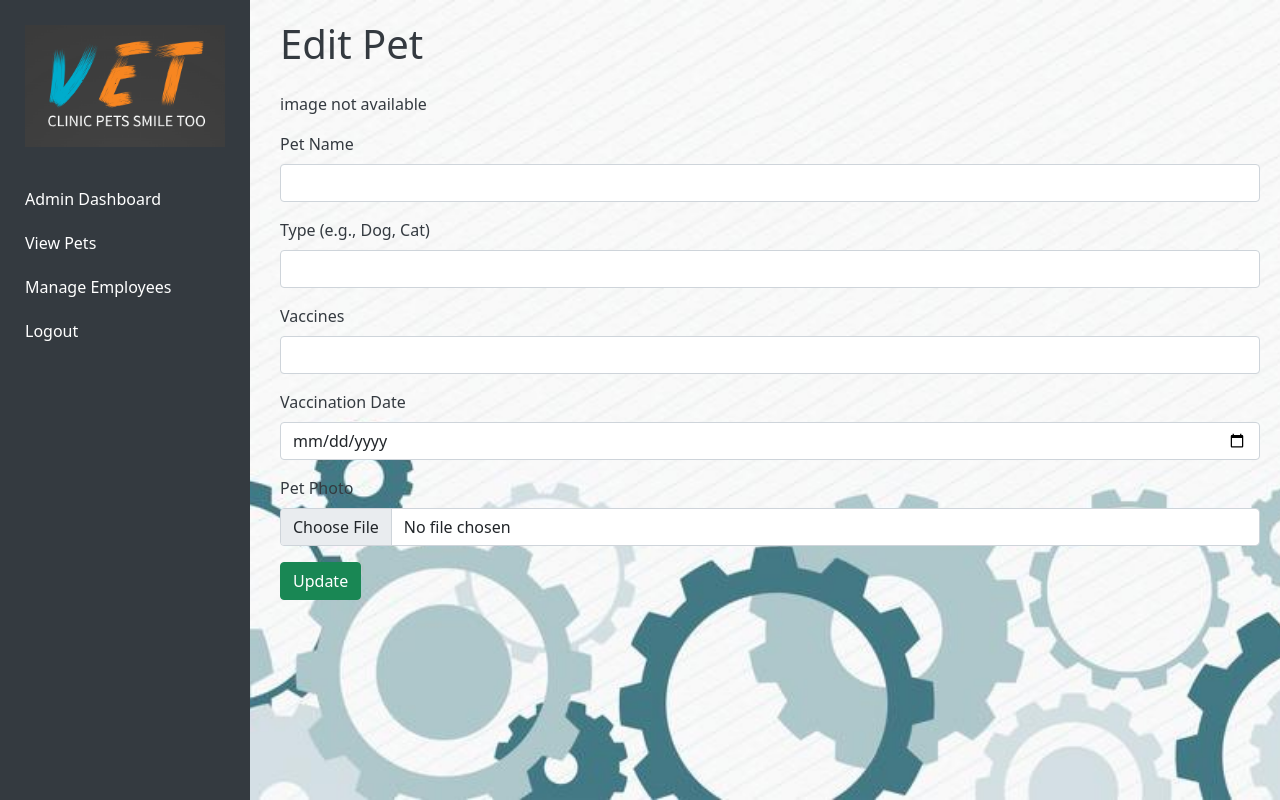
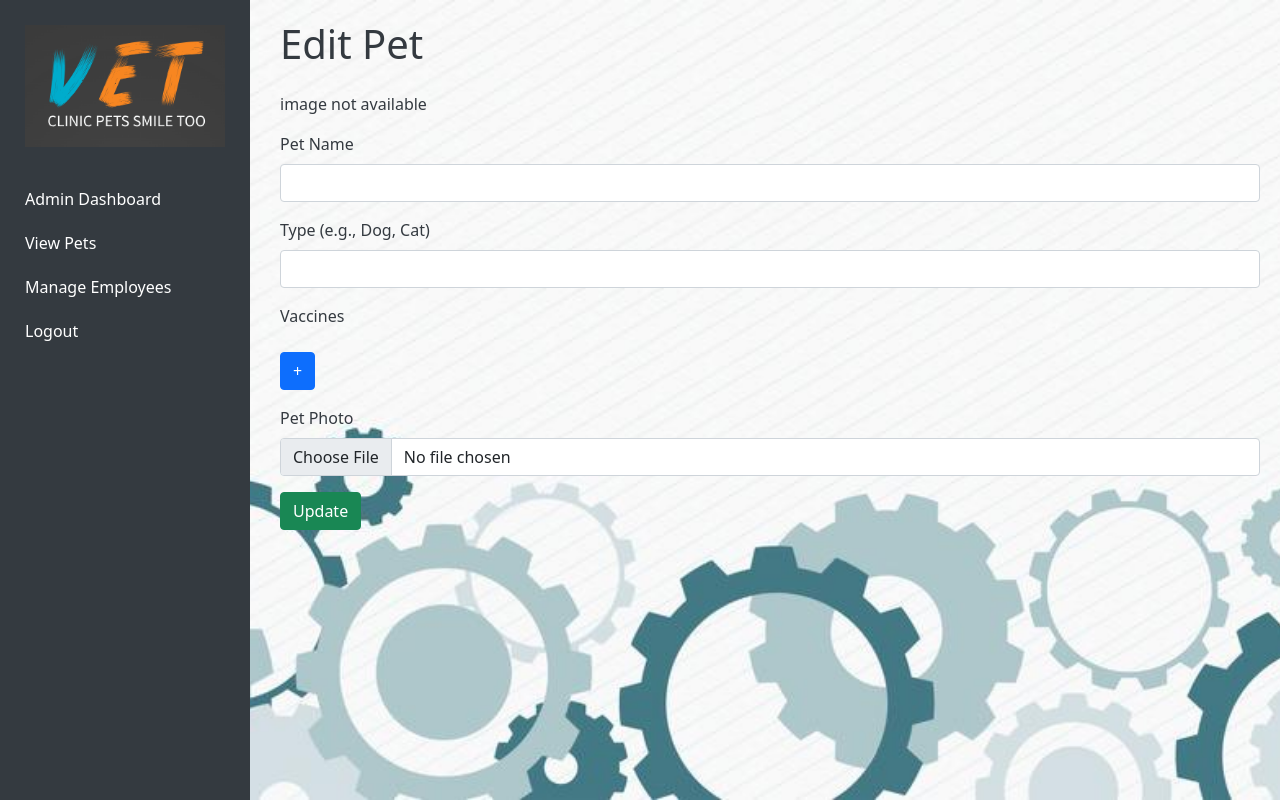
Before and after one commit to SariItani/vet-website, a Flask app: template vet_app/templates/admin_edit_pet.html in a window 1280 px wide. Run offline with Flask 3, Linux system fonts and the light colour scheme; the template is opened without the code that fills it, so the values that code supplies are empty.

Commit message:
Update admin_edit_pet.html

```diff
--- a/vet_app/templates/admin_edit_pet.html
+++ b/vet_app/templates/admin_edit_pet.html
@@ -63,7 +63,7 @@
         <h1 class="mb-4">Edit Pet</h1>
         {% if pet.photo %}
             <img src="{{ url_for('static', filename='uploads/' ~ pet.photo) }}" class="img-thumbnail mb-2" alt="Pet Photo" style="max-width: 150px;">
-        {%else%}
+        {% else %}
             <p>image not available</p>
         {% endif %}
         <!-- Flash Messages -->
@@ -88,14 +88,17 @@
                 <label for="type" class="form-label">Type (e.g., Dog, Cat)</label>
                 <input type="text" class="form-control" id="type" name="type" value="{{ pet.type }}" required>
             </div>
-            <div class="mb-3">
-                <label for="vaccine_name" class="form-label">Vaccines</label>
-                <input type="text" class="form-control" id="vaccine_name" name="vaccine_name" value="{{ pet.vaccine_name }}" required>
+            <div id="vaccines-container" class="mb-3">
+                <label class="form-label">Vaccines</label>
+                {% for vaccine in pet.vaccines %}
+                    <div class="input-group mb-2">
+                        <input type="text" class="form-control" name="vaccine_name[]" value="{{ vaccine.vaccine_name }}" required>
+                        <input type="date" class="form-control" name="vaccination_date[]" value="{{ vaccine.vaccination_date }}" required>
+                        <button type="button" class="btn btn-danger" onclick="removeVaccine(this)">-</button>
+                    </div>
+                {% endfor %}
             </div>
-            <div class="mb-3">
-                <label for="vaccination_date" class="form-label">Vaccination Date</label>
-                <input type="date" class="form-control" id="vaccination_date" name="vaccination_date" required>
-            </div>
+            <button type="button" class="btn btn-primary mb-3" onclick="addVaccine()">+</button>
             <div class="mb-3">
                 <label for="pet_photo" class="form-label">Pet Photo</label>
                 <input type="file" class="form-control" id="pet_photo" name="pet_photo">
@@ -105,5 +108,25 @@
     </div>
     <script src="https://cdn.jsdelivr.net/npm/@popperjs/core@2.9.2/dist/umd/popper.min.js" integrity="sha384-IQsoLXl5PILFhosVNubq5LC7Qb9DXgDA9i+tQ8Zj3iwWAwPtgFTxbJ8NT4GN1R8p" crossorigin="anonymous"></script>
     <script src="https://cdn.jsdelivr.net/npm/bootstrap@5.0.2/dist/js/bootstrap.min.js" integrity="sha384-cVKIPhGWiC2Al4u+LWgxfKTRIcfu0JTxR+EQDz/bgldoEyl4H0zUF0QKbrJ0EcQF" crossorigin="anonymous"></script>
+    <script>
+        function addVaccine() {
+            const container = document.getElementById('vaccines-container');
+            const div = document.createElement('div');
+            div.className = 'input-group mb-2';
+            div.innerHTML = `
+                <input type="text" class="form-control" name="vaccine_name[]" required>
+                <input type="date" class="form-control" name="vaccination_date[]" required>
+                <button type="button" class="btn btn-danger" onclick="removeVaccine(this)">-</button>
+            `;
+            container.appendChild(div);
+        }
+
+        function removeVaccine(button) {
+            const container = document.getElementById('vaccines-container');
+            if (container.children.length > 1) {
+                container.removeChild(button.parentElement);
+            }
+        }
+    </script>
 </body>
 </html>
```
